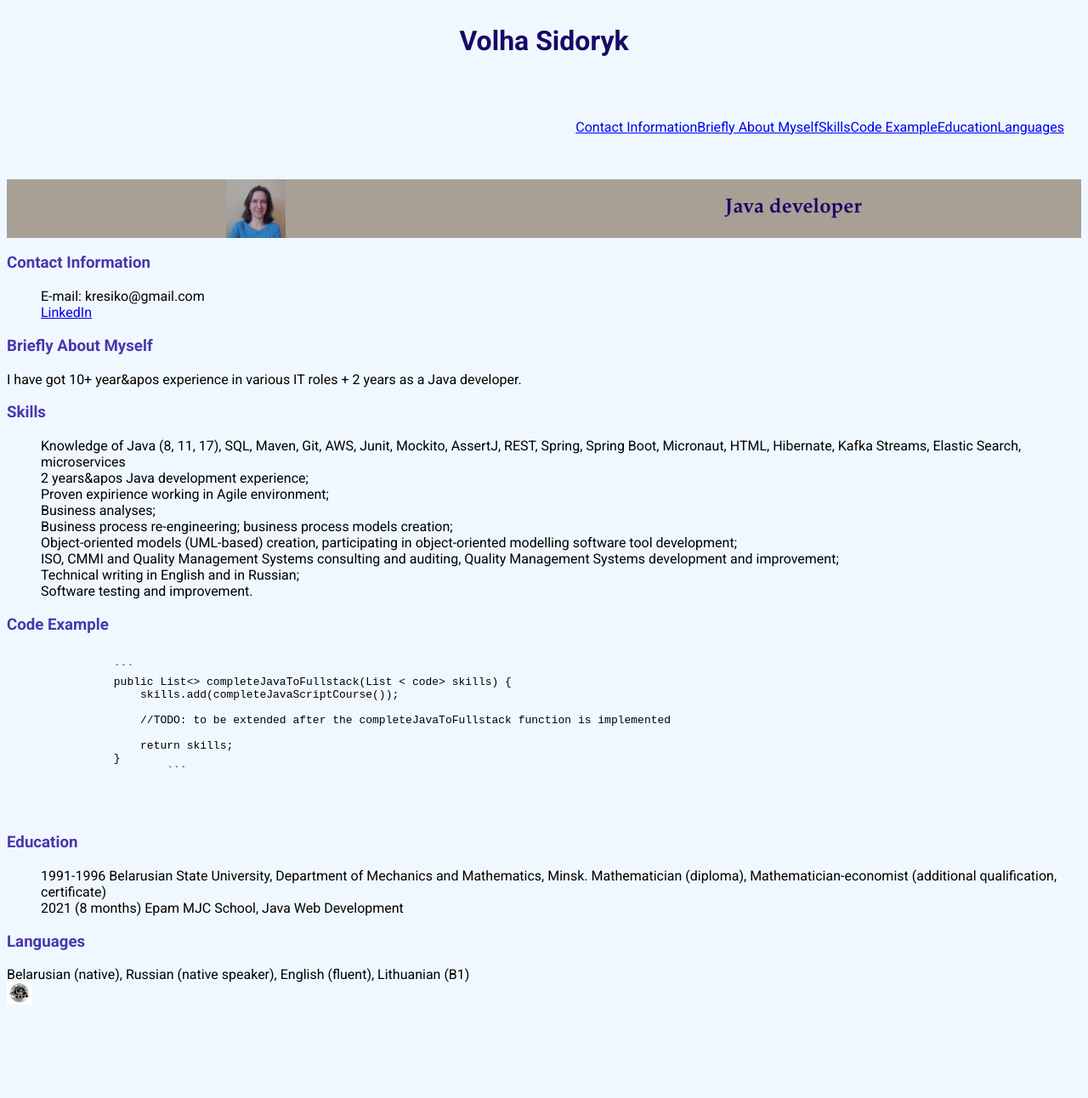
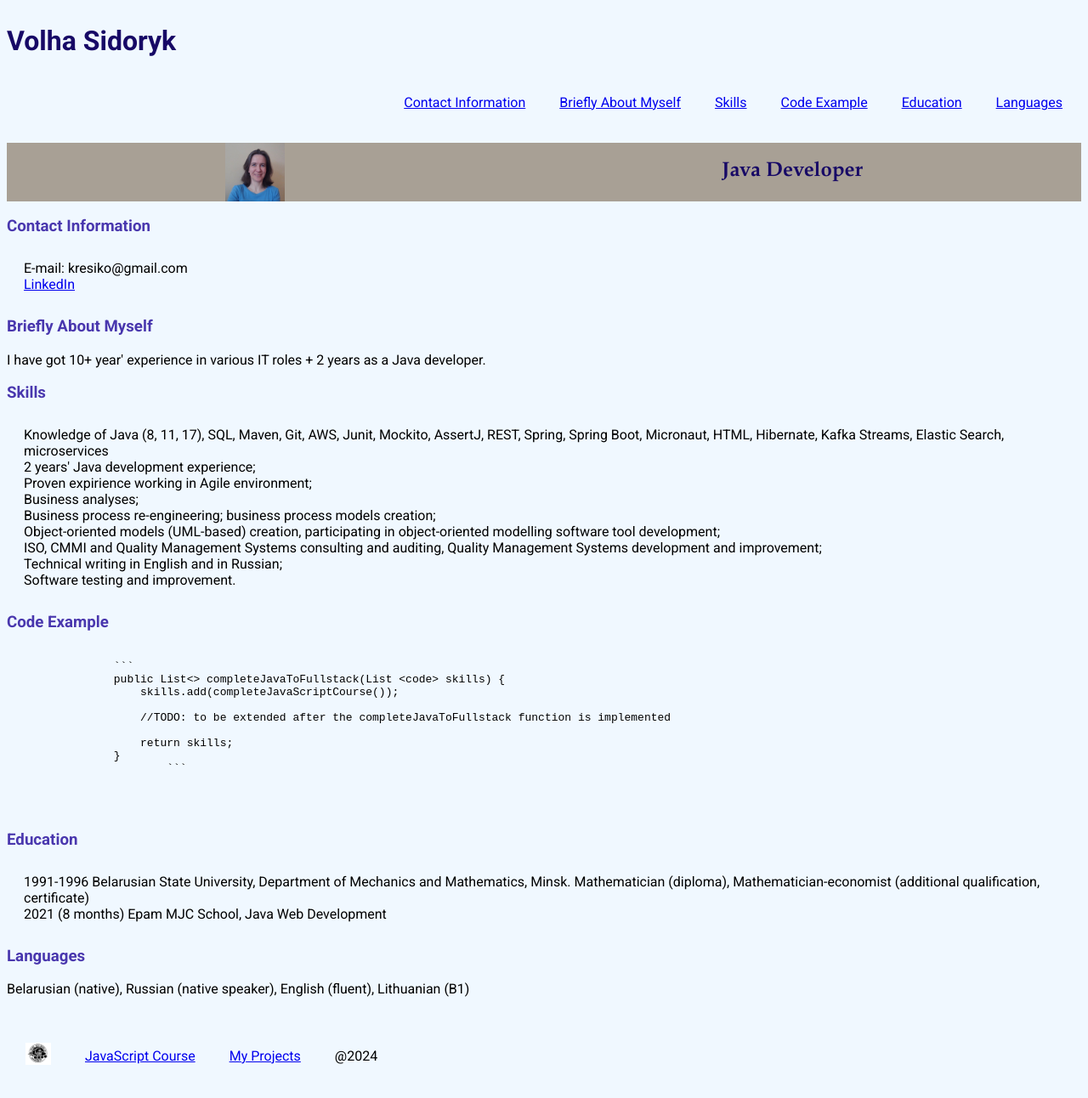
Before and after one commit to VoliaSi/rsschool-cv-preschool, a plain HTML site: page index.html in a window 1280 px wide. Shown: the whole page at 85% size. Before the commit the page ends 1194 px from the top, so only its background shows below. Drawn offline with Linux system fonts and the light colour scheme.

Commit message:
fix: fix according to requirements instruction

````diff
--- a/index.html
+++ b/index.html
@@ -15,15 +15,15 @@
 </head>
 
 <body>
-    <header class="container">
+    <div class="container">
+        <header>
             <h1>Volha Sidoryk</h1>
         </header>
 
         <nav class="nav">
-
             <ul class="nav-list">
                 <li class="nav-item"><a href="#contacts" class="nav-link">Contact Information</a></li>
-            <li class="nav-item"><a href="summary" class="nav-link">Briefly About Myself</a></li>
+                <li class="nav-item"><a href="#summary" class="nav-link">Briefly About Myself</a></li>
                 <li class="nav-item"><a href="#skills" class="nav-link">Skills</a></li>
                 <li class="nav-item"><a href="#code" class="nav-link">Code Example</a></li>
                 <li class="nav-item"><a href="#education" class="nav-link">Education</a></li>
@@ -35,12 +35,12 @@
                 <section class="heading">
                     <img src="./assets/img/VoliaS_2023.jpg" alt="my photo" width="70">
 
-                <h2>Java developer</h2>
+                    <h2>Java Developer</h2>
                 </section>
 
                 <section>
                     <h3 id="contacts">Contact Information</h3>
-                <ul>
+                    <ul class="list">
                         <li>
                             E-mail: kresiko@gmail.com
                         </li>
@@ -52,12 +52,12 @@
 
                 <section>
                     <h3 id="summary"> Briefly About Myself</h3>
-                I have got 10+ year&apos experience in various IT roles + 2 years as a Java developer.
+                    I have got 10+ year&apos; experience in various IT roles + 2 years as a Java developer.
                 </section>
 
                 <section>
                     <h3 id="skills">Skills</h3>
-                <ul>
+                    <ul class="list">
                         <li>
                             Knowledge of Java (8, 11, 17), SQL, Maven, Git, AWS, Junit, Mockito, AssertJ, REST, Spring,
                             Spring
@@ -66,7 +66,7 @@
 
                         </li>
                         <li>
-                        2 years&apos Java development experience;
+                            2 years&apos; Java development experience;
                         </li>
                         <li>
                             Proven expirience working in Agile environment;
@@ -90,6 +90,7 @@
                         <li>
                             Software testing and improvement.
                         </li>
+                    </ul>
                 </section>
 
                 <section>
@@ -97,7 +98,7 @@
 
                     <pre><code>
                 ```
-                public List&lt&gt completeJavaToFullstack(List &lt code&gt skills) {
+                public List&lt;&gt; completeJavaToFullstack(List &lt;code&gt; skills) {
                     skills.add(completeJavaScriptCourse());
 
                     //TODO: to be extended after the completeJavaToFullstack function is implemented
@@ -111,7 +112,7 @@
 
                 <section>
                     <h3 id="education">Education</h3>
-                <ul>
+                    <ul class="list">
                         <li>
                             1991-1996 Belarusian State University, Department of Mechanics and Mathematics, Minsk.
                             Mathematician
@@ -125,15 +126,20 @@
 
                 <section>
                     <h3 id="languages"> Languages</h3>
-                Belarusian (native), Russian (native speaker), English (fluent), Lithuanian (B1)
+                    <p> Belarusian (native), Russian (native speaker), English (fluent), Lithuanian (B1) </p>
                 </section>
             </div>
         </main>
 
-    <footer class="footer" class="container">
-        <img src="./assets/img/RSLogo.jpg" alt="RS LOgo" width="30">
+        <footer class="footer">
+            <ul class="foot-list">
+                <li class="foot-item"><img src="./assets/img/RSLogo.jpg" alt="RS Logo" width="30"></li>
+                <li class="foot-item"><a href="https://rs.school/courses/javascript-ru">JavaScript Course</a></li>
+                <li class="foot-item"><a href="https://github.com/VoliaSi"> My Projects</a></li>
+                <li class="foot-item">@2024</li>
+            </ul>
         </footer>
-
+    </div>
 </body>
 
 </html>
--- a/style.css
+++ b/style.css
@@ -16,18 +16,21 @@
   h3 {
     color: #4937ae;
   }
-  ul {
+  .list {
     list-style-type: none;
-    margin: 10ptx;
-    padding: 10 ptx;
+    margin: 10px;
+    padding: 10px;
   }
   .nav-list {
     display: flex;
     justify-content: flex-end;
     align-items: center;
+    padding: 2px;
+    list-style: none;
+  }
+
+  .nav-item {
     padding: 20px;
-    line-height: 50px;
-    list-style: none;
   }
 
   .heading{
@@ -39,6 +42,7 @@
     .container {
       max-width: 1440px;
       margin: 0 auto;
+      align-self:center;
     }
 
     pre code {
@@ -54,11 +58,26 @@
   }
   .main{
     flex-grow: 1;
+    display: flex;
+    flex-wrap: wrap
+  }
   .heading{
     display: flex;
   }
+  .footer{
+    flex-shrink: 0;
+    display: flex;
+    flex-wrap: wrap
+  }
+  .foot-list{
+    list-style: none;
+    display: flex;
+    justify-content: flex-end;
+    align-items: center;
+    padding: 2px;
 
   }
-  .footer{
-    flex-shrink: 0;
+
+  .foot-item{
+    padding: 20px;
   }
````
Lines whose indentation alone changed are shown as unchanged.
